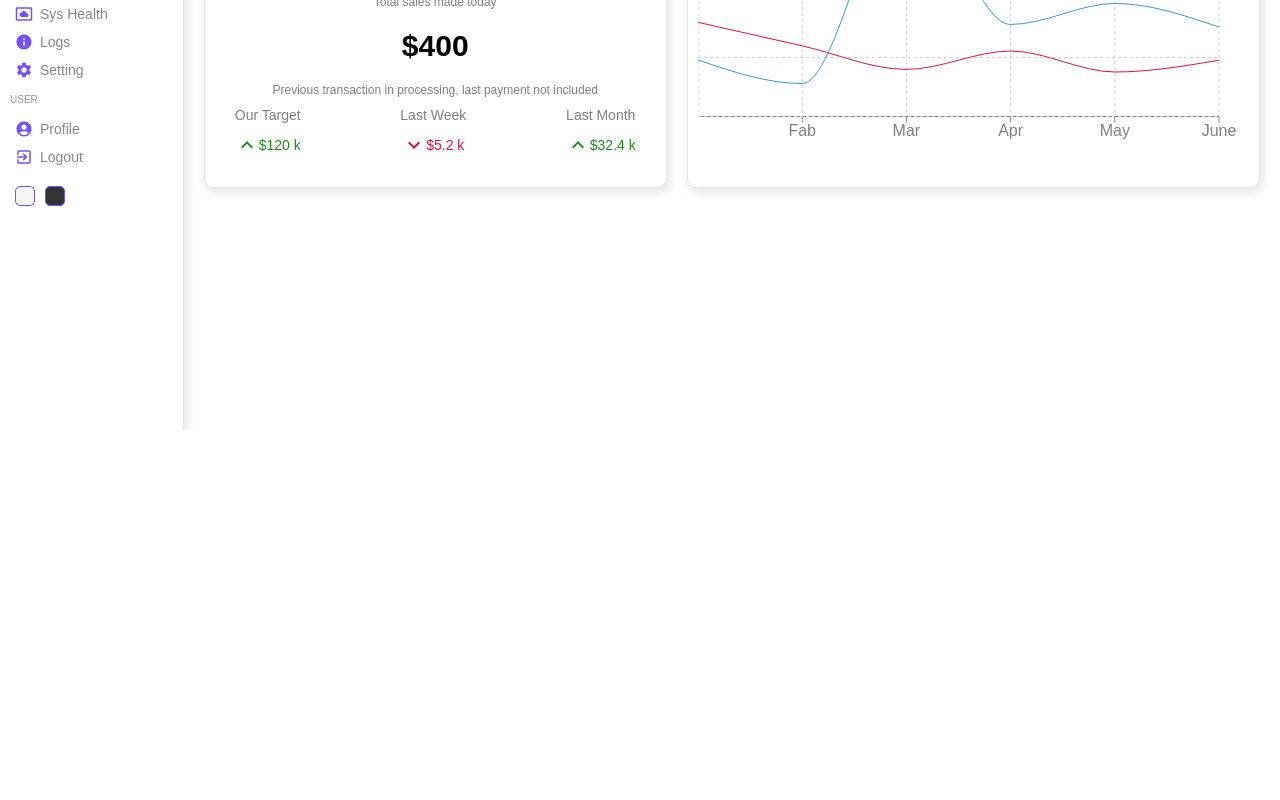
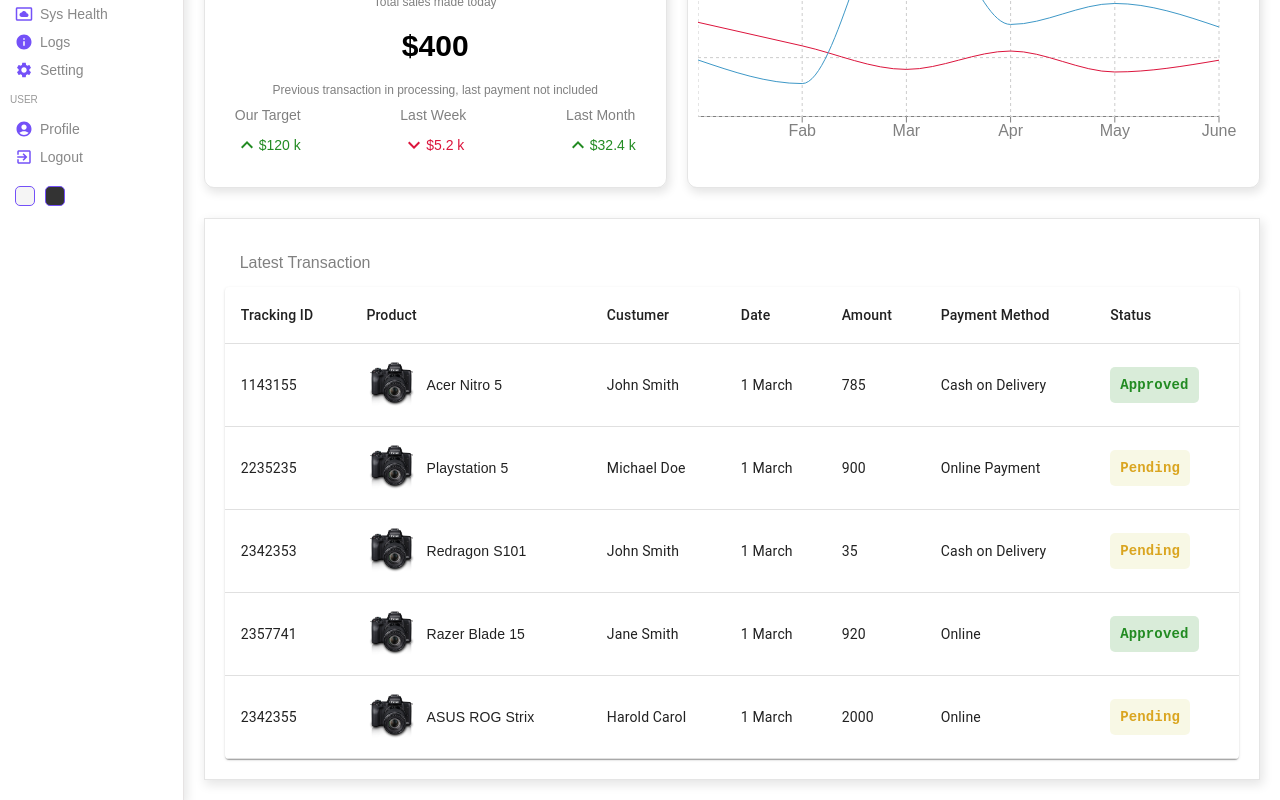
Before and after one commit to Mahdi-Hazrati/Fusion-Dashboard-Pro, a React (Create React App) app: page / in a window 1280 px wide. Shown: the part 370-1170 px from the top of the page. Before the commit the page ends 800 px from the top, so only its background shows below. Built offline with nearby package versions, Linux system fonts and the light colour scheme.

Commit message:
Home Page - Transaction Table Finish

```diff
--- /dev/null
+++ b/src/Components/Table/Table.jsx
@@ -0,0 +1,46 @@
+import React from "react";
+import {Table, TableBody, TableCell, TableHead, TableContainer, TableRow, Paper} from "@mui/material"
+import {rows} from "./dummy-data"
+import "./table.scss"
+
+const UsersTable = ()=>{
+    return (
+        <TableContainer component={Paper} className="transactionTable">
+      <Table sx={{ minWidth: 650 }} aria-label="simple table">
+        <TableHead>
+          <TableRow>
+            <TableCell className="tableCell" >Tracking ID</TableCell>
+            <TableCell className="tableCell" >Product</TableCell>
+            <TableCell className="tableCell" >Custumer</TableCell>
+            <TableCell className="tableCell" >Date</TableCell>
+            <TableCell className="tableCell" >Amount</TableCell>
+            <TableCell className="tableCell" >Payment Method</TableCell>
+            <TableCell className="tableCell" >Status</TableCell>
+          </TableRow>
+        </TableHead>
+        <TableBody>
+          {rows.map((row) => (
+            <TableRow key={row.id}>
+              <TableCell className="tableCell">{row.id}</TableCell>
+              <TableCell className="tableCell">
+                <div className="cellWrapper">
+                    <img src={row.img} alt={`${row.product}'`} />
+                    {row.product}
+                </div>
+                </TableCell>
+              <TableCell className="tableCell">{row.customer}</TableCell>
+              <TableCell className="tableCell">{row.date}</TableCell>
+              <TableCell className="tableCell">{row.amount}</TableCell>
+              <TableCell className="tableCell">{row.method}</TableCell>
+              <TableCell className="tableCell">
+                <span className={`status ${row.status}`}>{row.status}</span>
+              </TableCell>
+            </TableRow>
+          ))}
+        </TableBody>
+      </Table>
+    </TableContainer>
+    )
+}
+
+export default UsersTable
--- /dev/null
+++ b/src/Components/Table/dummy-data.js
@@ -0,0 +1,56 @@
+import dummy_product_image from "../../Assets/Images/product.png"
+
+const rows = [
+    {
+      id: 1143155,
+      product: "Acer Nitro 5",
+      img: dummy_product_image,
+      customer: "John Smith",
+      date: "1 March",
+      amount: 785,
+      method: "Cash on Delivery",
+      status: "Approved",
+    },
+    {
+      id: 2235235,
+      product: "Playstation 5",
+      img: dummy_product_image,
+      customer: "Michael Doe",
+      date: "1 March",
+      amount: 900,
+      method: "Online Payment",
+      status: "Pending",
+    },
+    {
+      id: 2342353,
+      product: "Redragon S101",
+      img: dummy_product_image,
+      customer: "John Smith",
+      date: "1 March",
+      amount: 35,
+      method: "Cash on Delivery",
+      status: "Pending",
+    },
+    {
+      id: 2357741,
+      product: "Razer Blade 15",
+      img: dummy_product_image,
+      customer: "Jane Smith",
+      date: "1 March",
+      amount: 920,
+      method: "Online",
+      status: "Approved",
+    },
+    {
+      id: 2342355,
+      product: "ASUS ROG Strix",
+      img: dummy_product_image,
+      customer: "Harold Carol",
+      date: "1 March",
+      amount: 2000,
+      method: "Online",
+      status: "Pending",
+    },
+  ];
+
+  export {rows}
--- /dev/null
+++ b/src/Components/Table/table.scss
@@ -0,0 +1,30 @@
+.transactionTable{
+    .cellWrapper{
+        display: flex;
+        align-items: center;
+        img{
+            width:50px;
+            height: 50px;
+            border-radius: 10px;
+            object-fit: cover;
+            object-position: center;
+            margin-right: 10px;
+        }
+    }
+    .tableCell{
+        span{
+            font-weight: bold;
+            font-family: monospace;
+            padding: 10px;
+            border-radius: 5px;
+            &.Approved{
+                color: forestgreen;
+                background-color: rgba(0,128, 0, 0.150);
+            }
+            &.Pending{
+                color: goldenrod;
+                background-color: rgba(189,189, 3, 0.100);
+            }
+        }
+    }
+}
--- a/src/Pages/Home/Home.jsx
+++ b/src/Pages/Home/Home.jsx
@@ -4,6 +4,7 @@ import Navbar from "../../Components/Navbar/Navbar";
 import Widget from "../../Components/Widget/Widget";
 import Featured from "../../Components/Featured/Featured"
 import Chart from "../../Components/Chart/Chart"
+import UsersTable from "../../Components/Table/Table";
 import "./home.scss"
 
 const Home = () => {
@@ -22,6 +23,10 @@ const Home = () => {
                     <Featured />
                     <Chart />
                 </div>
+                <div className="listContainer">
+                    <div className="listTitle">Latest Transaction</div>
+                    <UsersTable />
+                </div>
             </div>
         </div>
     )
--- a/src/Pages/Home/home.scss
+++ b/src/Pages/Home/home.scss
@@ -9,9 +9,20 @@
         }
         .charts{
             display: flex;
+            flex-direction: row;
             padding: 10px 20px;
             gap: 20px;
-            flex-direction: row;
+        }
+        .listContainer{
+            padding:20px;
+            margin: 20px;
+            border: 1px solid rgba(0, 0, 0, 0.1);
+            box-shadow: 2px 4px 10px 1px rgba(0, 0, 0, 0.1);
+            .listTitle{
+                color: gray;
+                font-weight: normal;
+                margin: 15px;
+            }
         }
     }
 }
```
Also changed, not shown: src/Assets/Images/product.png (added).
